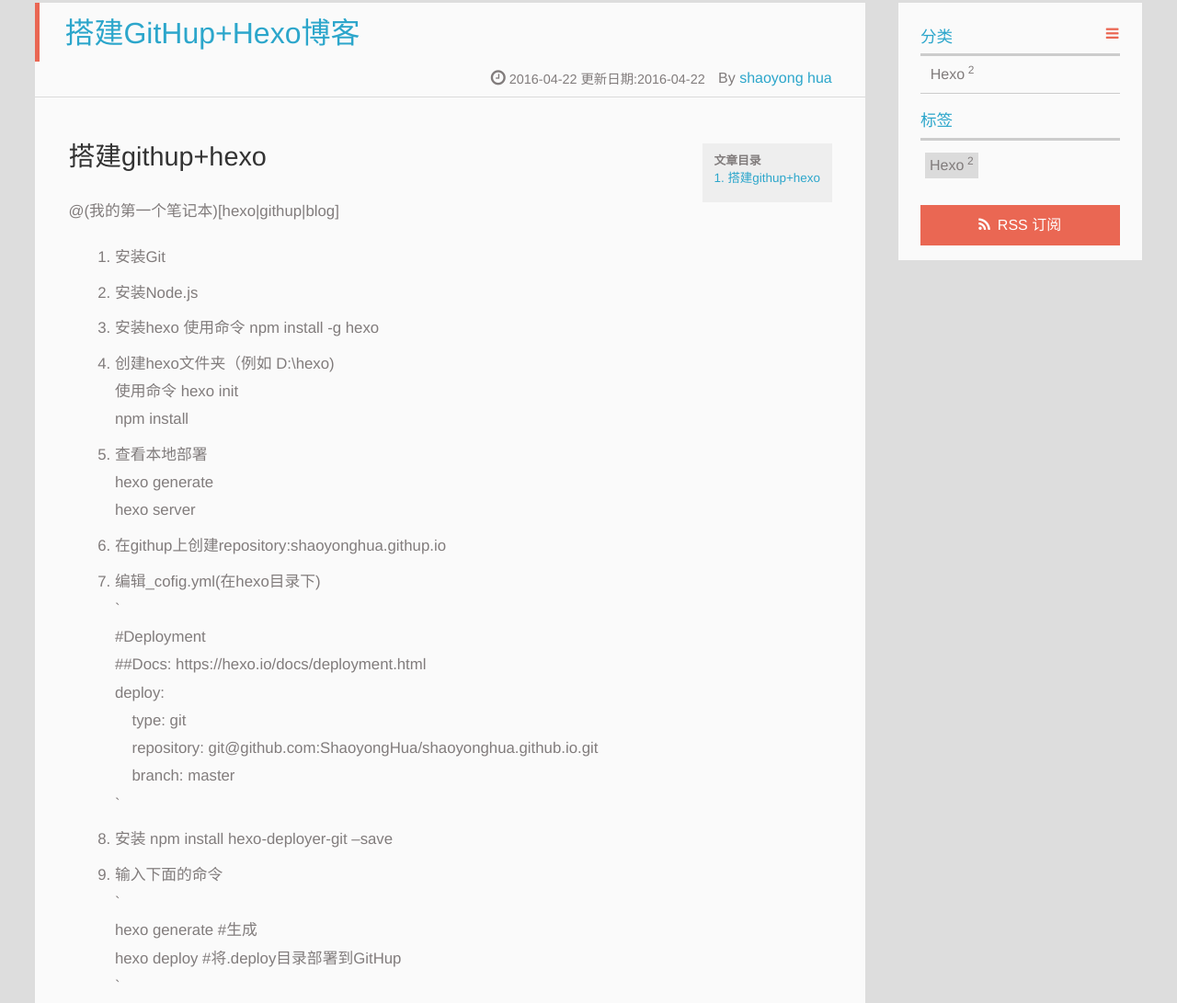
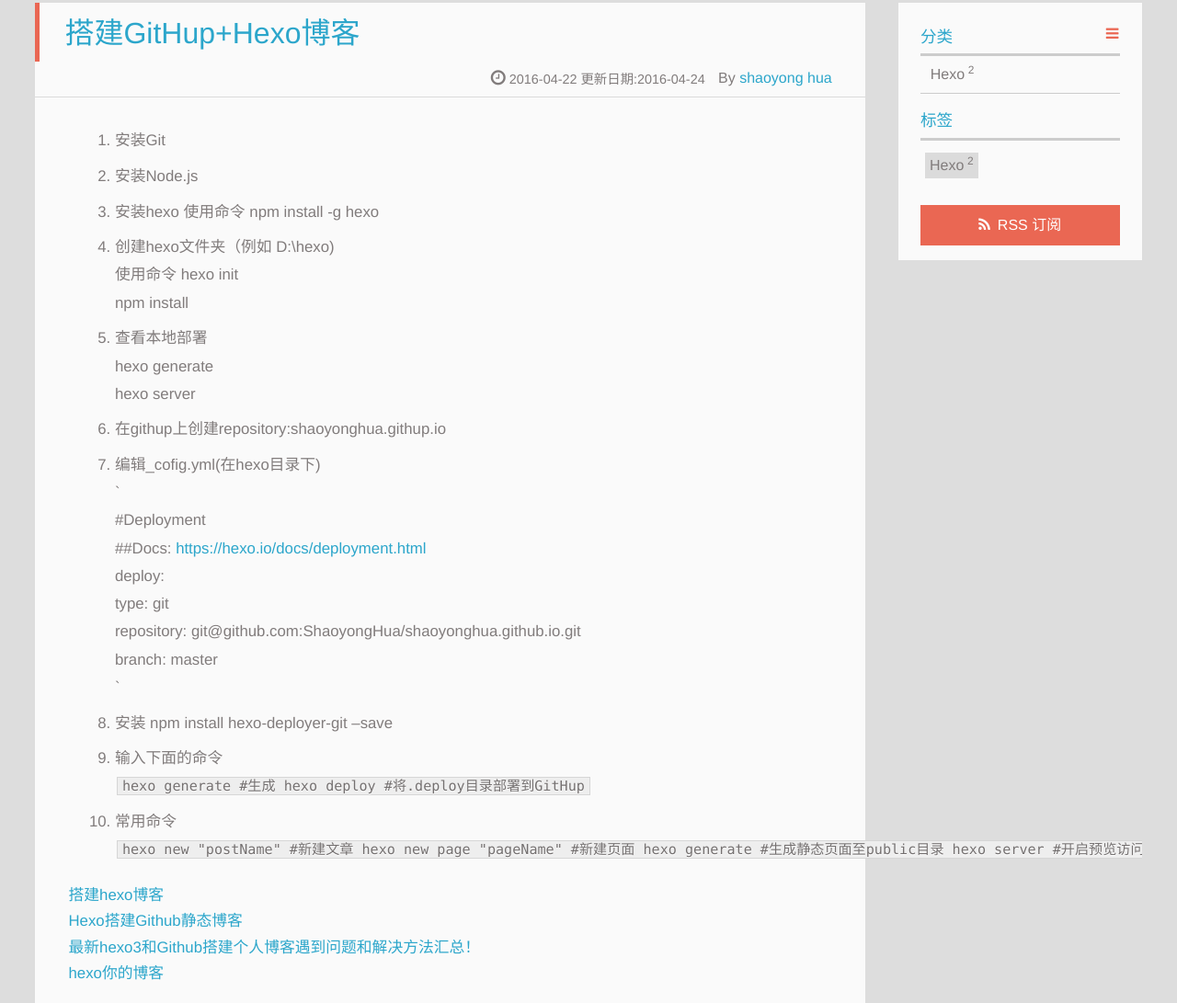
Before and after one commit to ShaoyongHua/shaoyonghua.github.io, a plain HTML site: page 2016/04/22/搭建GitHup-Hexo博客/index.html in a window 1280 px wide. Shown: the part 237-1328 px from the top of the page at 92% size. Drawn offline with Linux system fonts and the light colour scheme; files whose address does not match are found by name.

Commit message:
Site updated: 2016-04-24 09:05:43

```diff
--- a/2016/04/22/搭建GitHup-Hexo博客/index.html
+++ b/2016/04/22/搭建GitHup-Hexo博客/index.html
@@ -9,13 +9,12 @@
 
     <meta name="author" content="shaoyong hua">
 
-    <meta name="description" content="搭建githup+hexo@(我的第一个笔记本)[hexo|githup|blog]
-
-安装Git
+    <meta name="description" content="安装Git
 安装Node.js
 安装hexo 使用命令 npm install -g hexo
 创建hexo文件夹（例如 D:\hexo) 使用命令 hexo init npm install
-查看本地部署 he">
+查看本地部署 hexo generate hexo server
+在githup上创建repository">
 
 
 
@@ -79,7 +78,7 @@
     </p>
   <p class="article-time">
     <time datetime="2016-04-22T04:52:45.000Z" itemprop="datePublished">2016-04-22</time>
-    更新日期:<time datetime="2016-04-22T05:03:56.591Z" itemprop="dateModified">2016-04-22</time>
+    更新日期:<time datetime="2016-04-24T01:05:30.730Z" itemprop="dateModified">2016-04-24</time>
 
   </p>
 </header>
@@ -88,28 +87,23 @@
 
 		<div id="toc" class="toc-article">
 			<strong class="toc-title">文章目录</strong>
-		<ol class="toc"><li class="toc-item toc-level-2"><a class="toc-link" href="#搭建githup-hexo"><span class="toc-number">1.</span> <span class="toc-text">搭建githup+hexo</span></a></li></ol>
+
 		</div>
 
-		<h2 id="搭建githup-hexo"><a href="#搭建githup-hexo" class="headerlink" title="搭建githup+hexo"></a>搭建githup+hexo</h2><p>@(我的第一个笔记本)[hexo|githup|blog]</p>
-<ol>
+		<ol>
 <li>安装Git</li>
 <li>安装Node.js</li>
 <li>安装hexo 使用命令 npm install -g hexo</li>
 <li>创建hexo文件夹（例如 D:\hexo)<br> 使用命令 hexo init<br> npm install</li>
 <li>查看本地部署<br> hexo generate<br> hexo server</li>
 <li>在githup上创建repository:shaoyonghua.githup.io</li>
-<li>编辑_cofig.yml(在hexo目录下)<br> `<pre><code>#Deployment
-##Docs: https://hexo.io/docs/deployment.html
-deploy:
-    type: git
-    repository: git@github.com:ShaoyongHua/shaoyonghua.github.io.git
-    branch: master
-</code></pre> `</li>
+<li>编辑_cofig.yml(在hexo目录下)<br>`<br> #Deployment<br> ##Docs: <a href="https://hexo.io/docs/deployment.html" target="_blank" rel="external">https://hexo.io/docs/deployment.html</a><br> deploy:<pre><code>type: git
+repository: git@github.com:ShaoyongHua/shaoyonghua.github.io.git
+branch: master
+</code></pre>`</li>
 <li>安装 npm install hexo-deployer-git –save</li>
-<li>输入下面的命令<br> `<pre><code>hexo generate #生成
-hexo deploy #将.deploy目录部署到GitHup
-</code></pre> `</li>
+<li>输入下面的命令<br><code>hexo generate #生成
+ hexo deploy #将.deploy目录部署到GitHup</code></li>
 <li>常用命令<br><code>hexo new &quot;postName&quot; #新建文章
 hexo new page &quot;pageName&quot; #新建页面
 hexo generate #生成静态页面至public目录
@@ -178,7 +172,7 @@ hexo server -g  #生成加预览</code></li>
 
   <div id="toc" class="toc-aside">
   <strong class="toc-title">文章目录</strong>
-  <ol class="toc"><li class="toc-item toc-level-2"><a class="toc-link" href="#搭建githup-hexo"><span class="toc-number">1.</span> <span class="toc-text">搭建githup+hexo</span></a></li></ol>
+
   </div>
 
 <div id="asidepart">
```
Also changed, not shown: 2016/04/22/test/index.html (+5 -7 lines), index.html (+7 -8 lines).
